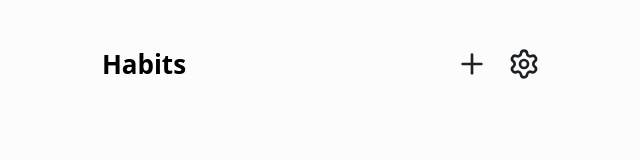
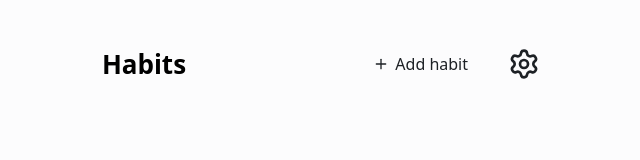
Before and after one commit to flow145/habit-tracker, a React (Vite) app: page / in a window 1280 px wide. Shown: the top 160 px of the page, without its empty margins (496-1136 px from the left). Built offline with nearby package versions, Linux system fonts and the light colour scheme.

Commit message:
fix: always show icon-text Button text on small screens
Collapse to icon-only is now opt-in via the new responsive prop

```diff
--- a/src/pages/home/Home.tsx
+++ b/src/pages/home/Home.tsx
@@ -37,7 +37,9 @@ export const Home = () => {
         title={t('Home.title')}
         endSlot={
           <>
-            <Button variant='ghost' icon={<Plus />} aria-label={t('Home.addHabit')} />
+            <Button variant='ghost' responsive icon={<Plus />}>
+              {t('Home.addHabit')}
+            </Button>
             <Button variant='ghost' icon={<Settings />} aria-label={t('Home.settings')} />
           </>
         }
--- a/src/shared/components/Button/Button.module.css
+++ b/src/shared/components/Button/Button.module.css
@@ -47,15 +47,15 @@
 }
 
 @media (width < 600px) {
-  .button[data-appearance='icon-text'] {
+  .button[data-appearance='responsive'] {
     padding: 4px;
   }
 
-  .button[data-appearance='icon-text'] :where(.icon) {
+  .button[data-appearance='responsive'] :where(.icon) {
     inline-size: 32px;
   }
 
-  .button[data-appearance='icon-text'] :where(.text) {
+  .button[data-appearance='responsive'] :where(.text) {
     position: absolute;
     inline-size: 1px;
     block-size: 1px;
--- a/src/shared/components/Button/Button.tsx
+++ b/src/shared/components/Button/Button.tsx
@@ -11,6 +11,7 @@ interface ButtonSharedProps {
   variant?: ButtonVariant
   color?: ButtonColor
   icon?: ReactElement
+  responsive?: boolean
 }
 
 type ButtonAsButtonProps = Omit<ComponentProps<'button'>, 'color'> & {
@@ -36,6 +37,7 @@ export const Button = ({
   variant = 'filled',
   color = 'neutral',
   icon,
+  responsive = false,
   className,
   children,
   ...props
@@ -43,6 +45,7 @@ export const Button = ({
   const appearance = (() => {
     if (icon && !children) return 'icon'
     if (!icon && children) return 'text'
+    if (responsive) return 'responsive'
     return 'icon-text'
   })()
 
```
